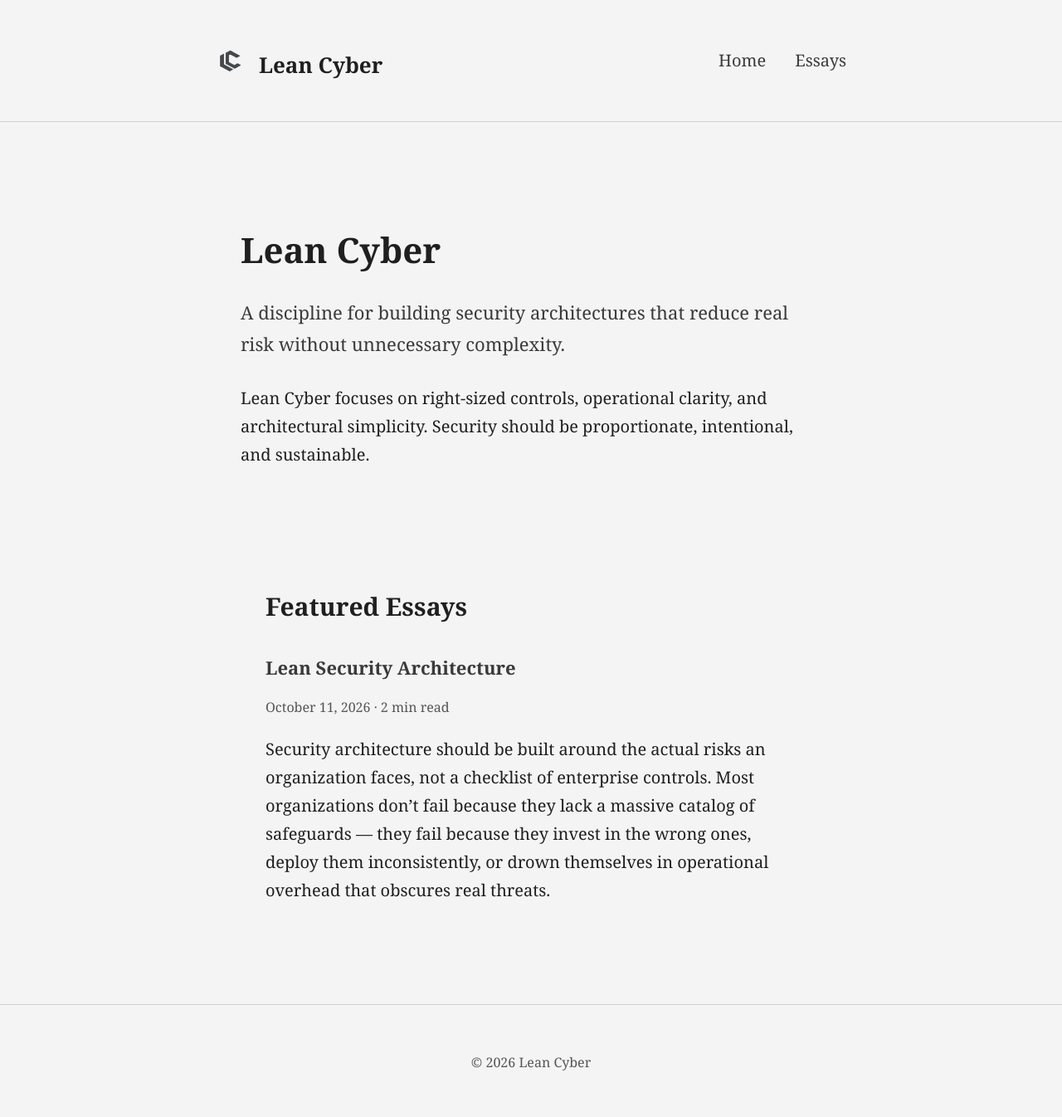
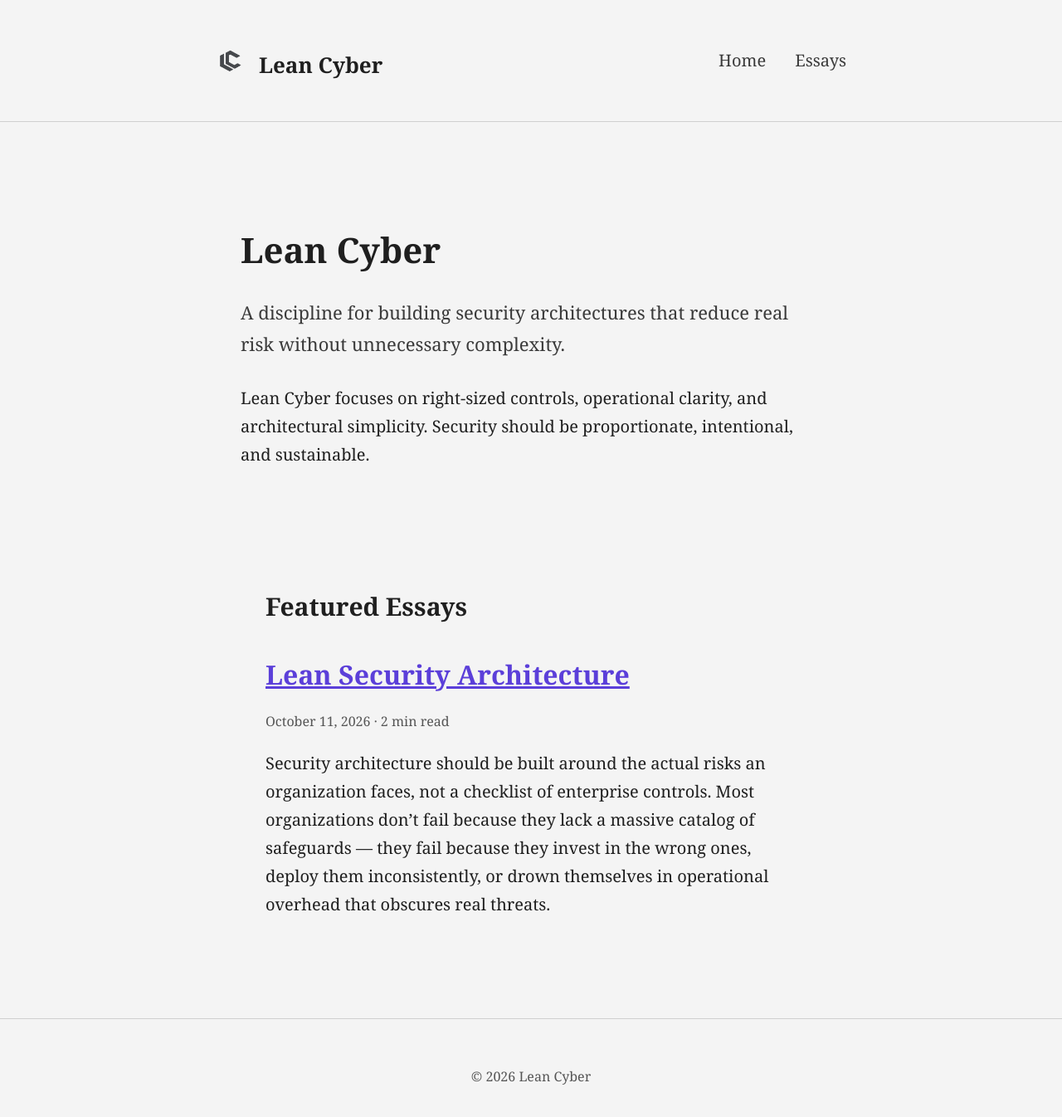
Before and after one commit to Lean-Cyber/lean-cyber.github.io, a Jekyll site: the page built from index.md, in a window 1280 px wide and 1368 px high. Shown: the top 1346 px of the window at 83% size. Built offline with Jekyll 4.4.1, drawn with Linux system fonts in a browser that asks for light colours.

Commit message:
Add styles for essay title links
Added styles for essay title links on homepage and essay pages, including hover effects.

```diff
--- a/assets/css/style.css
+++ b/assets/css/style.css
@@ -171,3 +171,25 @@ a:hover {
 .home-section .essay-list {
   padding: 0 1.5rem;
 }
+
+/* Homepage featured essay title link */
+.home-section .essay-title a {
+  font-size: 22px;
+  font-weight: 600;
+  color: #5b3fd9; /* purple */
+  text-decoration: underline;
+}
+
+/* Essay page title link */
+.page-content .essay-title a {
+  font-size: 32px;
+  font-weight: 600;
+  color: #5b3fd9; /* purple */
+  text-decoration: underline;
+}
+
+/* Optional: hover refinement */
+.home-section .essay-title a:hover,
+.page-content .essay-title a:hover {
+  color: #432fb0; /* slightly darker purple on hover */
+}
```
